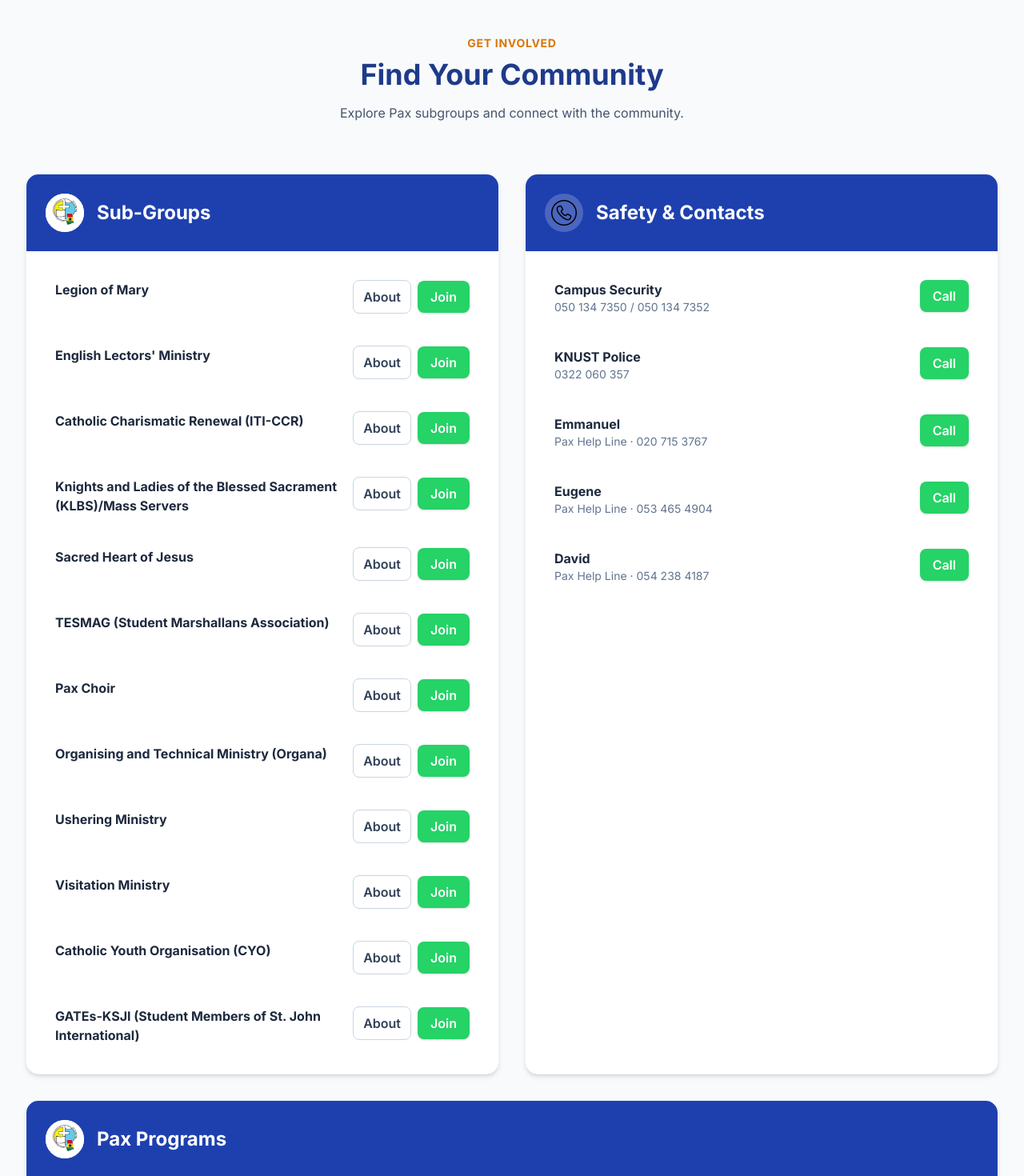
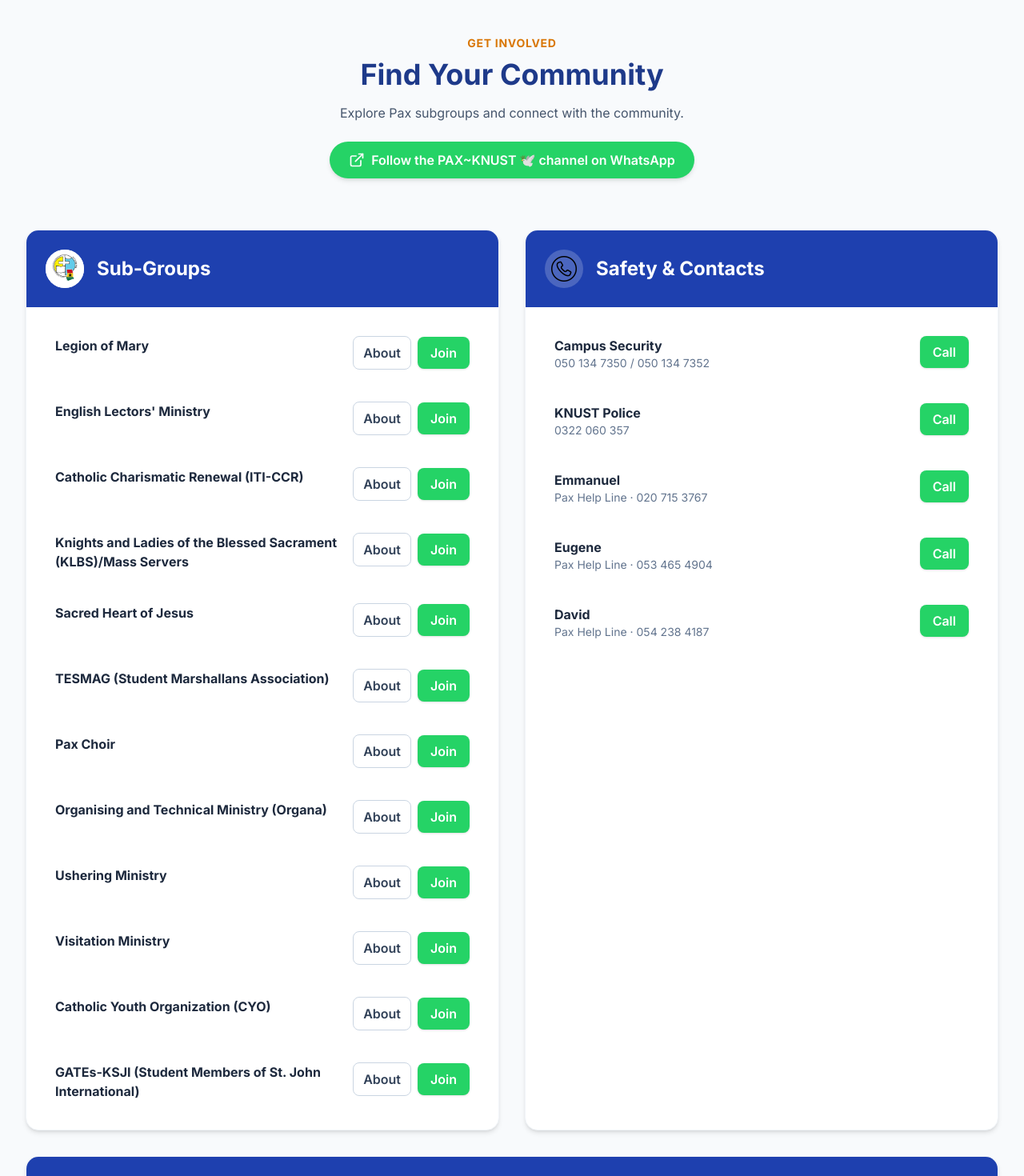
Before and after one commit to davidkudivi/pax-portal, a Next.js app: page / in a window 1280 px wide. Shown: the part 1681-3151 px from the top of the page at 80% size. Built offline with nearby package versions, Linux system fonts and the light colour scheme.

Commit message:
Gettingthere2

```diff
--- a/src/app/page.js
+++ b/src/app/page.js
@@ -2,7 +2,7 @@
 
 import { useEffect, useState } from 'react';
 import Image from 'next/image';
-import { MapPin } from 'lucide-react';
+import { ExternalLink, MapPin } from 'lucide-react';
 
 const paxAiderData = [
   {
@@ -52,7 +52,7 @@ const paxAiderData = [
         'Organising and Technical Ministry (Organa)',
         'Ushering Ministry',
         'Visitation Ministry',
-        'Catholic Youth Organisation (CYO)',
+        'Catholic Youth Organization (CYO)',
         'GATEs-KSJI (Student Members of St. John International)',
       ],
     },
@@ -185,7 +185,12 @@ const communityCards = [
         aboutMessage: 'We’re a family committed to visiting and spreading the love of God to Pax members in the various halls and hostels.\n\nMeeting Day & Time: Saturday at 6:30 PM\n\n“Bear one another’s burdens, and so fulfill the law of Christ.” — Galatians 6:2.',
         joinUrl: 'https://chat.whatsapp.com/Bnt6wAGqWmjLYu9RPUosRn',
       },
-      { name: 'Catholic Youth Organisation (CYO)' },
+      {
+        name: 'Catholic Youth Organization (CYO)',
+        aboutImage: '/CYO.jpg',
+        aboutMessage: 'The Catholic Youth Organization (CYO) is a parish-based international agency of the Roman Catholic Church dedicated to guiding young people toward a Christian life while supporting their religious, recreational, cultural, and social development.\n\nMeeting Day & Time: Saturdays, 2:00 PM at the Chaplaincy.',
+        joinUrl: 'https://chat.whatsapp.com/Lb6IFABIcX56lxCBLQwyK4?mode=gi_t',
+      },
       { name: 'GATEs-KSJI (Student Members of St. John International)' },
     ],
   },
@@ -502,6 +507,10 @@ export default function Home() {
             <span className="text-sm font-bold uppercase tracking-wider text-[#d97706]">Get Involved</span>
             <h2 className="mt-2 mb-4 text-3xl font-bold text-[#1e3a8a] md:text-4xl">Find Your Community</h2>
             <p className="mx-auto max-w-2xl text-slate-600">Explore Pax subgroups and connect with the community.</p>
+            <a href="https://whatsapp.com/channel/0029Vb67GB64inoks6iXBn3c" target="_blank" rel="noopener noreferrer" className="mx-auto mt-6 inline-flex max-w-full items-center justify-center gap-2 rounded-full bg-[#25D366] px-5 py-3 text-center font-semibold leading-snug text-white shadow-md transition-colors hover:bg-[#1da851] focus-visible:outline-2 focus-visible:outline-offset-2 focus-visible:outline-[#1e40af] sm:px-6">
+              <ExternalLink aria-hidden="true" className="h-5 w-5 shrink-0" />
+              <span>Follow the PAX~KNUST 🕊️ channel on WhatsApp</span>
+            </a>
           </div>
 
           <div className="grid grid-cols-1 gap-8 md:grid-cols-2">
```
Also changed, not shown: public/CYO.jpg (added).
